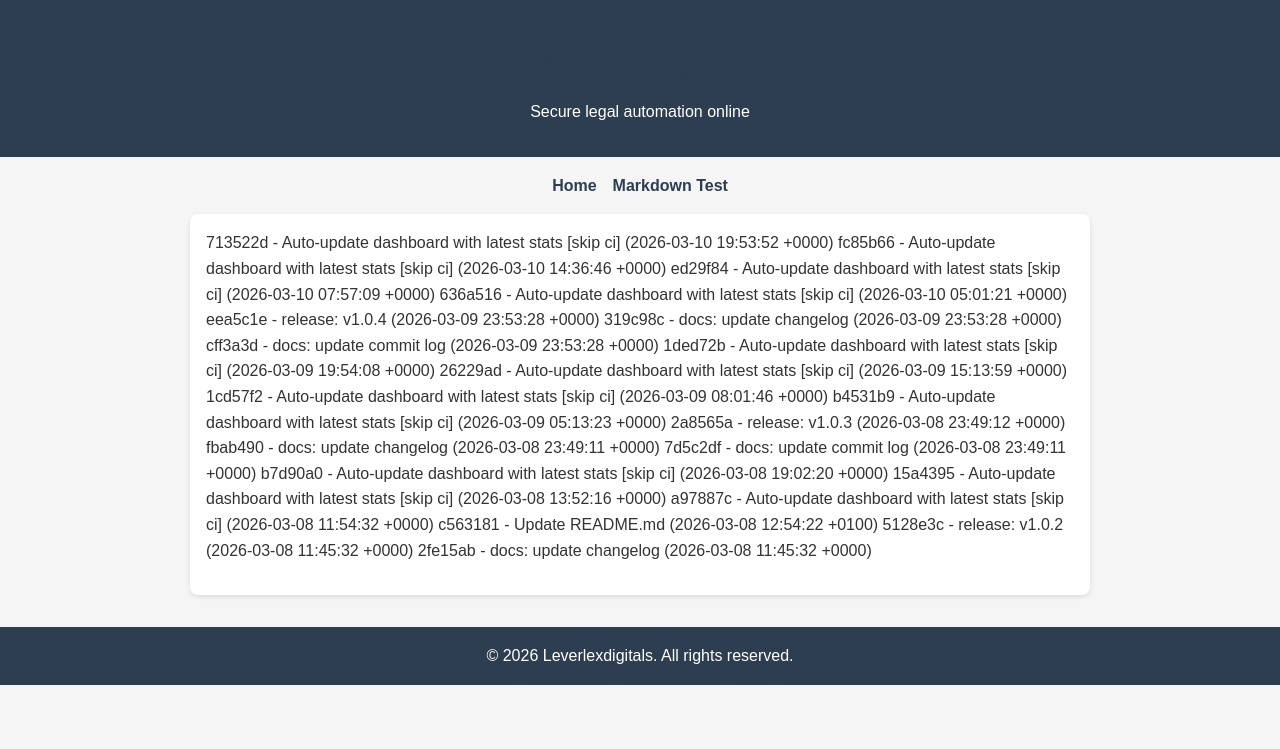
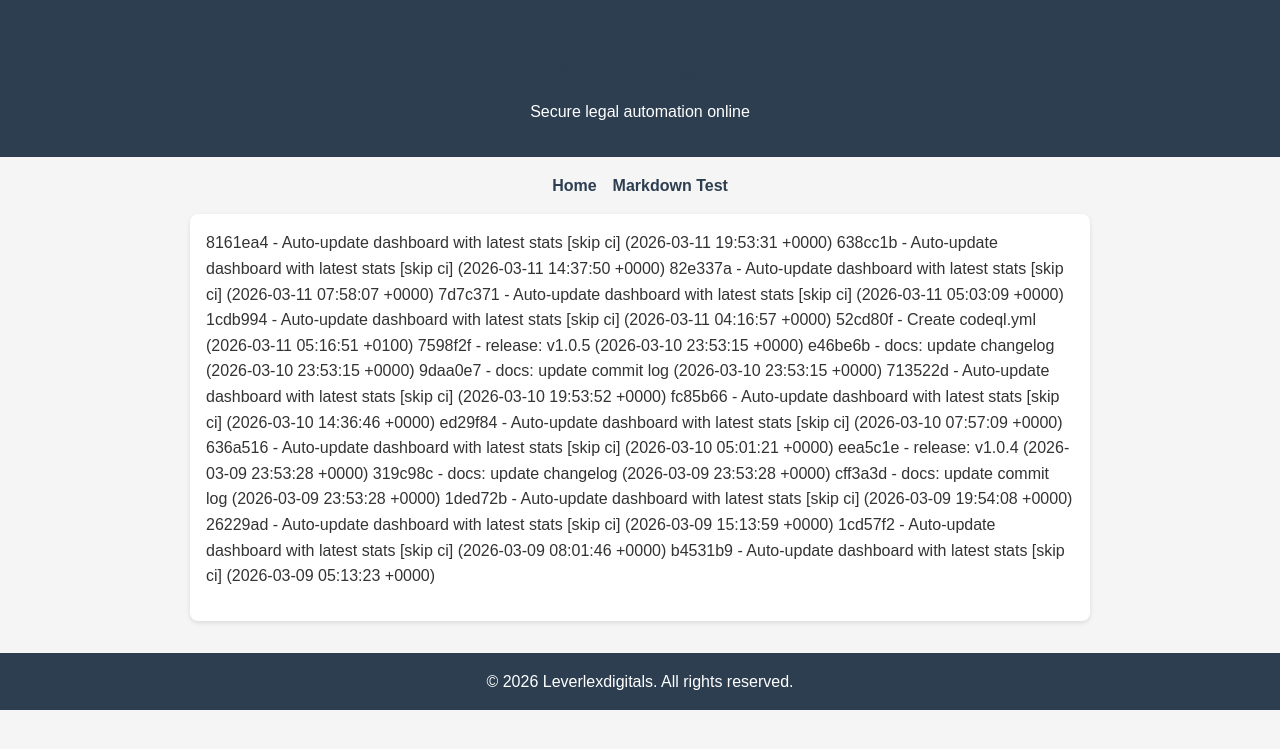
Before and after one commit to LEVERLEX/leverlex.github.io, a Jekyll site: the page built from COMMITS.md, in a window 1280 px wide. Shown: the top 749 px of the page. Built offline with Jekyll 4.4.1, drawn with Linux system fonts in a browser that asks for light colours; our own code applies the rules of GitHub Pages for plain Markdown files.

Commit message:
docs: update commit log

```diff
--- a/COMMITS.md
+++ b/COMMITS.md
@@ -1,3 +1,12 @@
+8161ea4 - Auto-update dashboard with latest stats [skip ci] (2026-03-11 19:53:31 +0000)
+638cc1b - Auto-update dashboard with latest stats [skip ci] (2026-03-11 14:37:50 +0000)
+82e337a - Auto-update dashboard with latest stats [skip ci] (2026-03-11 07:58:07 +0000)
+7d7c371 - Auto-update dashboard with latest stats [skip ci] (2026-03-11 05:03:09 +0000)
+1cdb994 - Auto-update dashboard with latest stats [skip ci] (2026-03-11 04:16:57 +0000)
+52cd80f - Create codeql.yml (2026-03-11 05:16:51 +0100)
+7598f2f - release: v1.0.5 (2026-03-10 23:53:15 +0000)
+e46be6b - docs: update changelog (2026-03-10 23:53:15 +0000)
+9daa0e7 - docs: update commit log (2026-03-10 23:53:15 +0000)
 713522d - Auto-update dashboard with latest stats [skip ci] (2026-03-10 19:53:52 +0000)
 fc85b66 - Auto-update dashboard with latest stats [skip ci] (2026-03-10 14:36:46 +0000)
 ed29f84 - Auto-update dashboard with latest stats [skip ci] (2026-03-10 07:57:09 +0000)
@@ -9,12 +18,3 @@ cff3a3d - docs: update commit log (2026-03-09 23:53:28 +0000)
 26229ad - Auto-update dashboard with latest stats [skip ci] (2026-03-09 15:13:59 +0000)
 1cd57f2 - Auto-update dashboard with latest stats [skip ci] (2026-03-09 08:01:46 +0000)
 b4531b9 - Auto-update dashboard with latest stats [skip ci] (2026-03-09 05:13:23 +0000)
-2a8565a - release: v1.0.3 (2026-03-08 23:49:12 +0000)
-fbab490 - docs: update changelog (2026-03-08 23:49:11 +0000)
-7d5c2df - docs: update commit log (2026-03-08 23:49:11 +0000)
-b7d90a0 - Auto-update dashboard with latest stats [skip ci] (2026-03-08 19:02:20 +0000)
-15a4395 - Auto-update dashboard with latest stats [skip ci] (2026-03-08 13:52:16 +0000)
-a97887c - Auto-update dashboard with latest stats [skip ci] (2026-03-08 11:54:32 +0000)
-c563181 - Update README.md (2026-03-08 12:54:22 +0100)
-5128e3c - release: v1.0.2 (2026-03-08 11:45:32 +0000)
-2fe15ab - docs: update changelog (2026-03-08 11:45:32 +0000)
```
